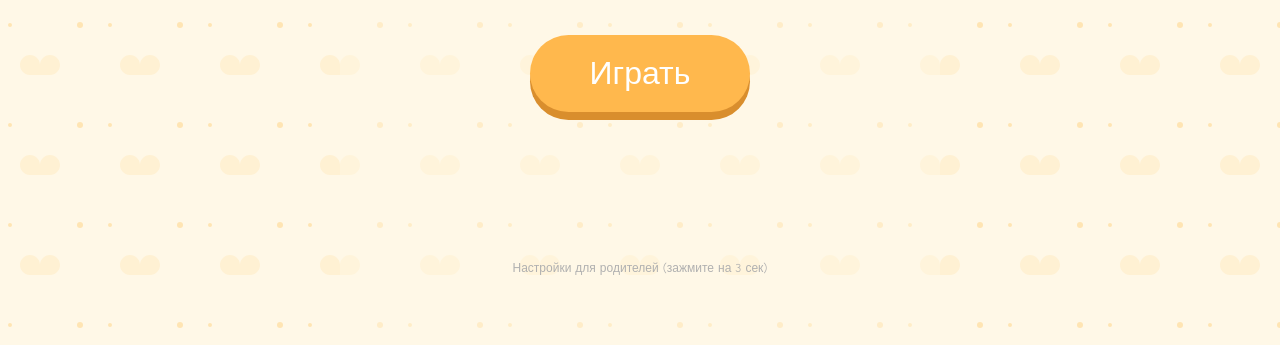
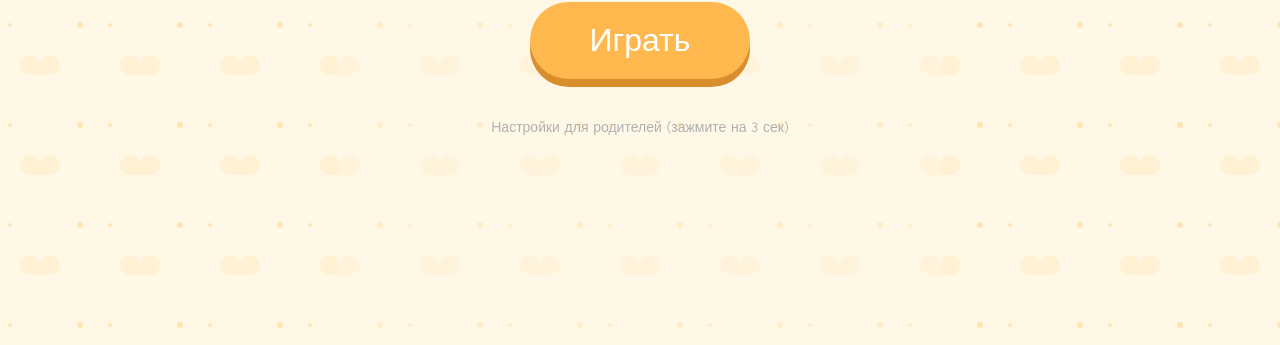
Before and after one commit to Kir92/kids-letters, a website built with Vite: page index.html in a window 1280 px wide. Shown: the part 455-800 px from the top of the page. Built offline with nearby package versions, Linux system fonts and the light colour scheme.

Commit message:
Move parent gate under play button

```diff
--- a/src/style.css
+++ b/src/style.css
@@ -255,18 +255,18 @@ h2.prompt {
 }
 
 .parent-gate {
-  position: absolute;
-  bottom: 60px; /* Было 20px, подняли выше */
-  font-size: 12px;
+  margin-top: 30px; /* Отступ от кнопки "Играть" */
+  font-size: 14px;
   color: #B0B0B0;
   cursor: pointer;
   padding: 10px;
   transition: color 0.3s;
   text-align: center;
-  width: 100%;
+
+  /* Запрещаем выделение текста */
   user-select: none;
   -webkit-user-select: none;
-  -webkit-touch-callout: none; /* Запрещает меню "копировать" на iOS */
+  -webkit-touch-callout: none;
 }
 
 .parent-gate:active {
```
